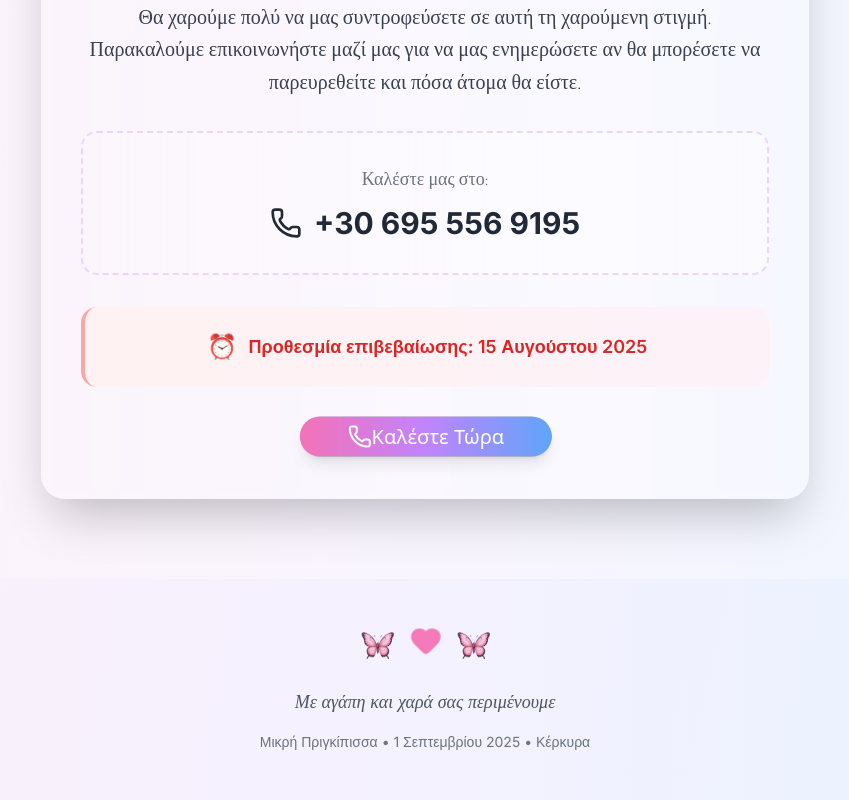
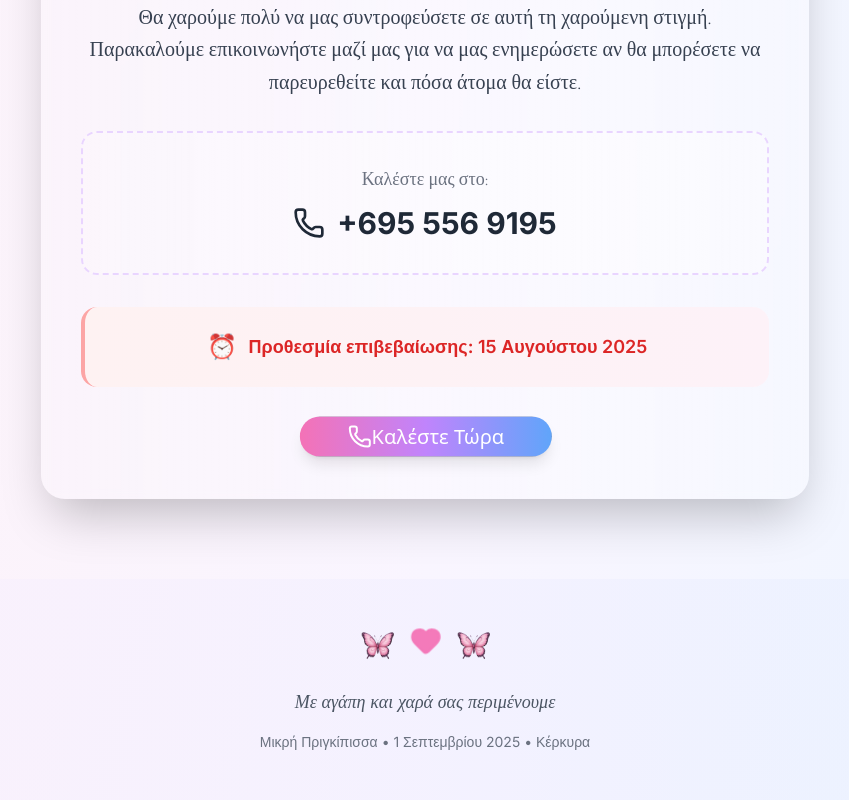
Before and after one commit to kostasrm/my-vaptisi-invitation, a React (Vite) app: page / in a window 1280 px wide. Shown: the part 4309-5109 px from the top of the page, without its empty margins (215-1064 px from the left). Built offline with nearby package versions, Linux system fonts and the light colour scheme.

Commit message:
number change

```diff
--- a/src/App.jsx
+++ b/src/App.jsx
@@ -484,7 +484,7 @@ export default function BaptismInvitation() {
                   className='flex items-center justify-center space-x-3 text-3xl font-bold text-gray-800 transition-colors duration-300 hover:text-purple-600 group font-inter'
                 >
                   <Phone className='w-8 h-8 group-hover:animate-wiggle' />
-                  <span>+30 695 556 9195</span>
+                  <span>+695 556 9195</span>
                 </a>
               </div>
 
```
